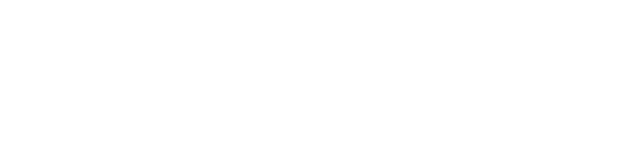
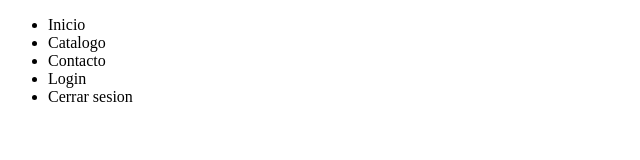
Before and after one commit to HDCOLOMBIA/peoject_web, a plain HTML site: page index.html in a window 1280 px wide. Shown: the whole page, without its empty margins (0-640 px from the left). Drawn offline with Linux system fonts and the light colour scheme.

Commit message:
comentario

```diff
--- a/index.html
+++ b/index.html
@@ -7,6 +7,20 @@
     <title>Lading page</title>
 </head>
 <body>
+    <header>
+        <nav>
+            <ul>
+                <li>Inicio</li>
+                <li>Catalogo</li>
+                <li>Contacto</li>
+                <li>Login</li>
+                <li>Cerrar sesion</li>
+            </ul>
+        </nav>
+    </header>
+    <div>
+
+    </div>
 
 </body>
 </html>
```
